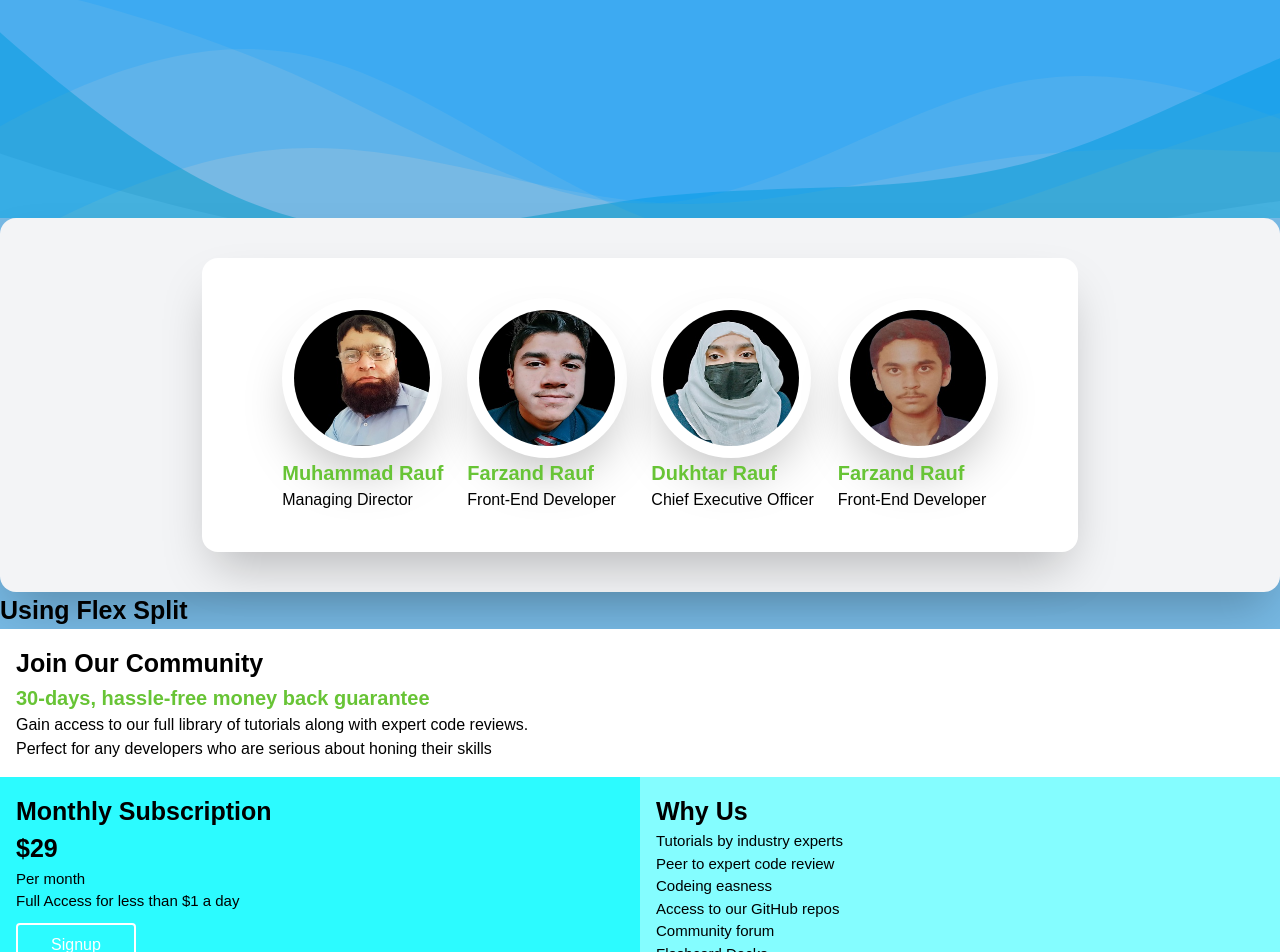
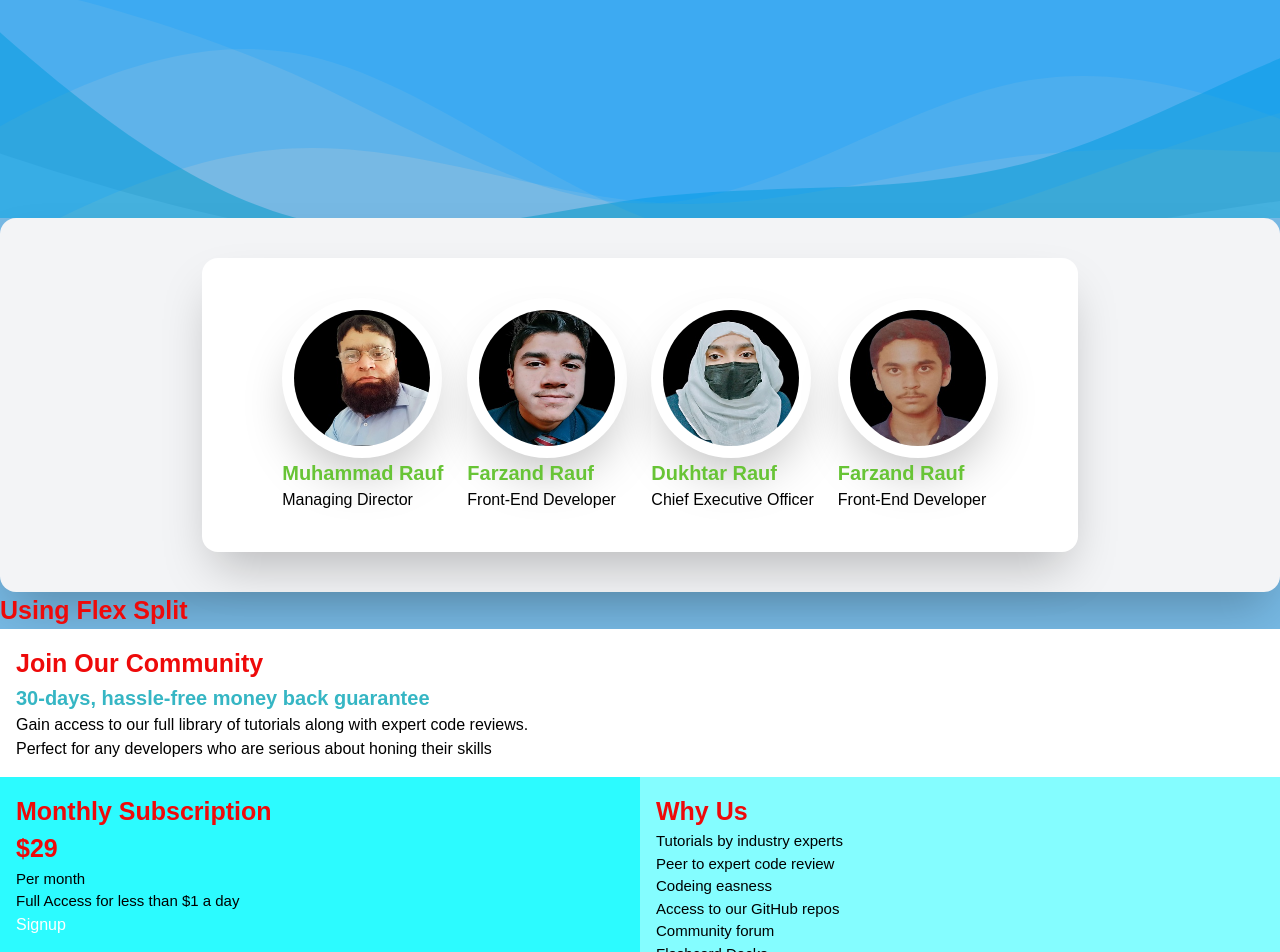
Before and after one commit to DoctorMalix/Cards, a Next.js app: page / in a window 1280 px wide. Shown: the top 952 px of the page. Built offline with nearby package versions, Linux system fonts and the light colour scheme.

Commit message:
Update 16:29

```diff
--- a/src/app/globals.css
+++ b/src/app/globals.css
@@ -21,6 +21,19 @@ body {
     font-family: Arial;
   }
 
+  .flexmain{
+
+    width: 500;
+    height: 10;
+    background-color: rgb(119, 185, 228);
+    display: flex;
+    justify-content: center;
+    flex-direction: column;
+    color: #fff;
+    padding: 0 0px;
+    font-family: Arial;
+  }
+
   .main h1{
     font-size: 25px;
     font-weight: 900;
@@ -29,7 +42,14 @@ body {
     /* text-shadow: 2px 2px 5px red; */
     /* text-shadow: 0 0 3px #FF0000, 0 0 5px #0000FF; */
   }
-
+  .flexmain h1{
+    font-size: 25px;
+    font-weight: 900;
+    color: rgb(238, 10, 10);
+    text-align:left;
+    /* text-shadow: 2px 2px 5px red; */
+    /* text-shadow: 0 0 3px #FF0000, 0 0 5px #0000FF; */
+  }
 
   .main h2{
     font-size: 20px;
@@ -40,6 +60,16 @@ body {
     /* text-shadow: 0 0 3px #FF0000, 0 0 5px #0000FF; */
 }
 
+.flexmain h2{
+  font-size: 20px;
+  font-weight: 700;
+  color: rgb(54, 182, 196);
+  text-align:left;
+  /* text-shadow: 2px 2px 5px red; */
+  /* text-shadow: 0 0 3px #FF0000, 0 0 5px #0000FF; */
+}
+
+
   .main h3{
     font-size: 15px;
     font-weight: 500;
@@ -48,8 +78,24 @@ body {
     /* text-shadow: 2px 2px 5px red; */
     /* text-shadow: 0 0 3px #FF0000, 0 0 5px #0000FF; */
 }
+.flexmain h3{
+  font-size: 15px;
+  font-weight: 500;
+  color: rgb(0, 0, 0);
+  text-align:left;
+  /* text-shadow: 2px 2px 5px red; */
+  /* text-shadow: 0 0 3px #FF0000, 0 0 5px #0000FF; */
+}
 
 .main h4{
+  font-weight: 300;
+  color: rgb(0, 0, 0);
+  text-align:left;
+  /* text-shadow: 2px 2px 5px red; */
+  /* text-shadow: 0 0 3px #FF0000, 0 0 5px #0000FF; */
+}
+
+.flexmain h4{
   font-weight: 300;
   color: rgb(0, 0, 0);
   text-align:left;
@@ -84,6 +130,16 @@ body {
       padding: 50px 50px;
   }
 
+  .flexmain p{
+    font-size: 18px;
+    width: 80%;
+    margin-top:-5px;
+    color: purple;
+    text-align:justify;
+    text-justify:values;
+    padding: 50px 50px;
+}
+
   .main button{
   border:2px solid #fff;
     color: #fff;
@@ -91,7 +147,7 @@ body {
     padding: 8px 15px;
     width: 120px;
     margin-top: 10px;
-    background-color: transparent;
+    background-color: red;
     border-radius: 4px;
 
   }
--- a/src/app/page.tsx
+++ b/src/app/page.tsx
@@ -45,7 +45,7 @@ export default function Home() {
       </div>
     </div>
 
-    <div className="main">
+    <div className="flexmain">
         <h1> Using Flex Split</h1>
         {/* ======================================================== */}
 
```
